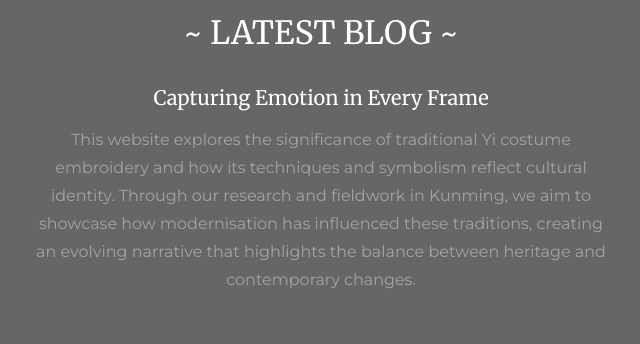
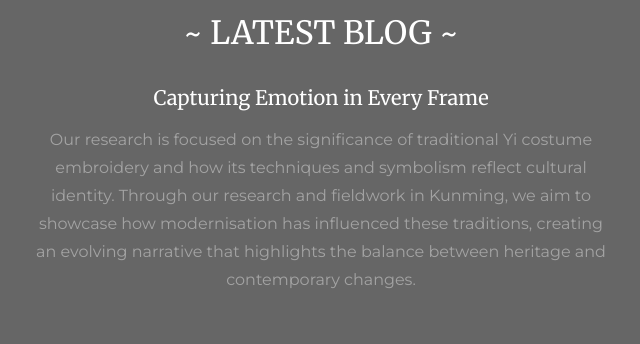
Before and after one commit to staciiaaax/media-deliverable, a plain HTML site: page index.html in a window 1280 px wide. Shown: the part 1600-1944 px from the top of the page, 611-1251 px from the left. Drawn offline with nearby package versions, Linux system fonts and the light colour scheme.

Commit message:
Update index.html

```diff
--- a/index.html
+++ b/index.html
@@ -77,7 +77,7 @@
           <h2 class="section__header">~ LATEST BLOG ~</h2>
           <h4>Capturing Emotion in Every Frame</h4>
           <p>
-            This website explores the significance of traditional Yi costume embroidery and how its techniques and
+            Our research is focused on the significance of traditional Yi costume embroidery and how its techniques and
             symbolism reflect cultural identity. Through our research and fieldwork in Kunming, we aim to showcase
             how modernisation has influenced these traditions, creating an evolving narrative that highlights the
             balance between heritage and contemporary changes.
```
